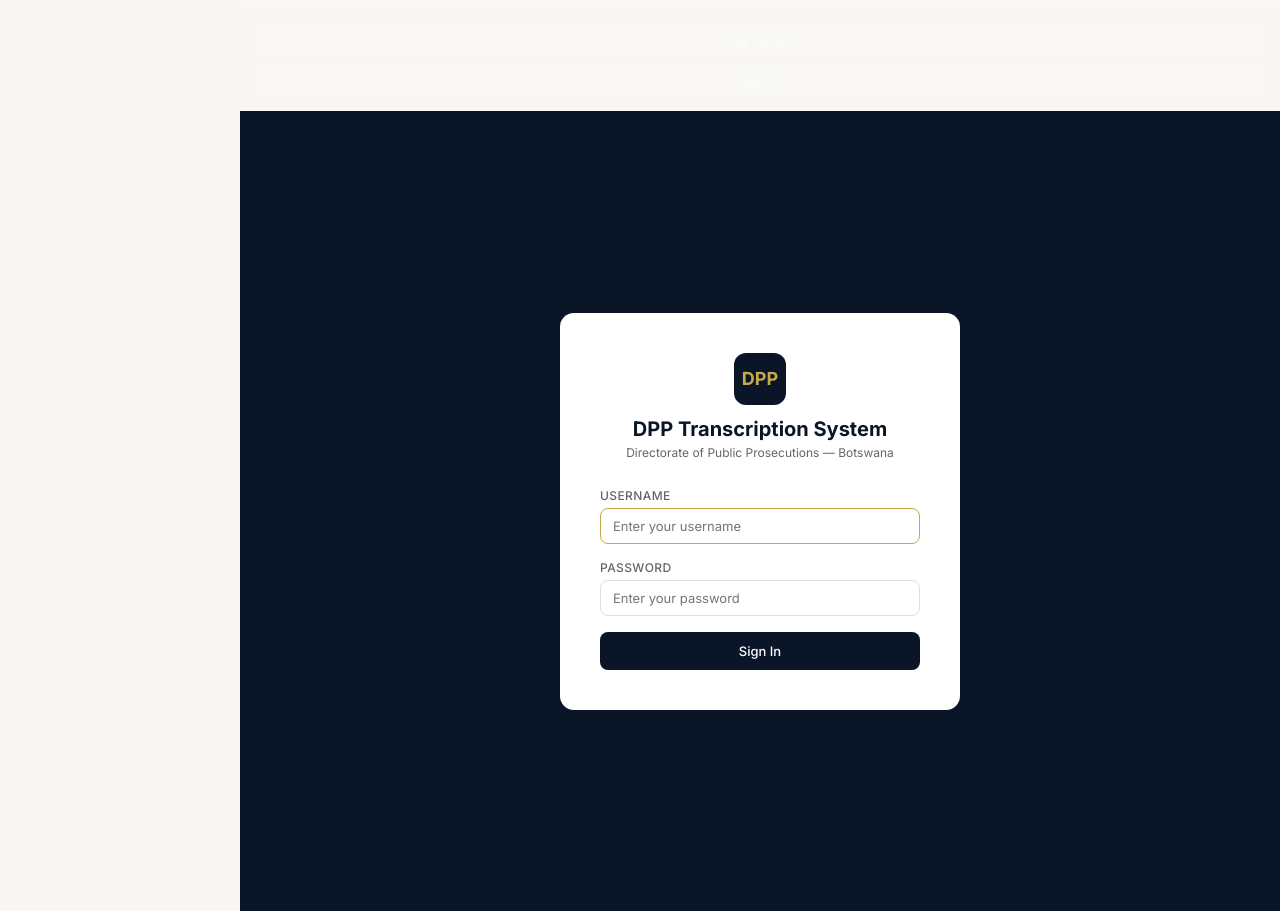
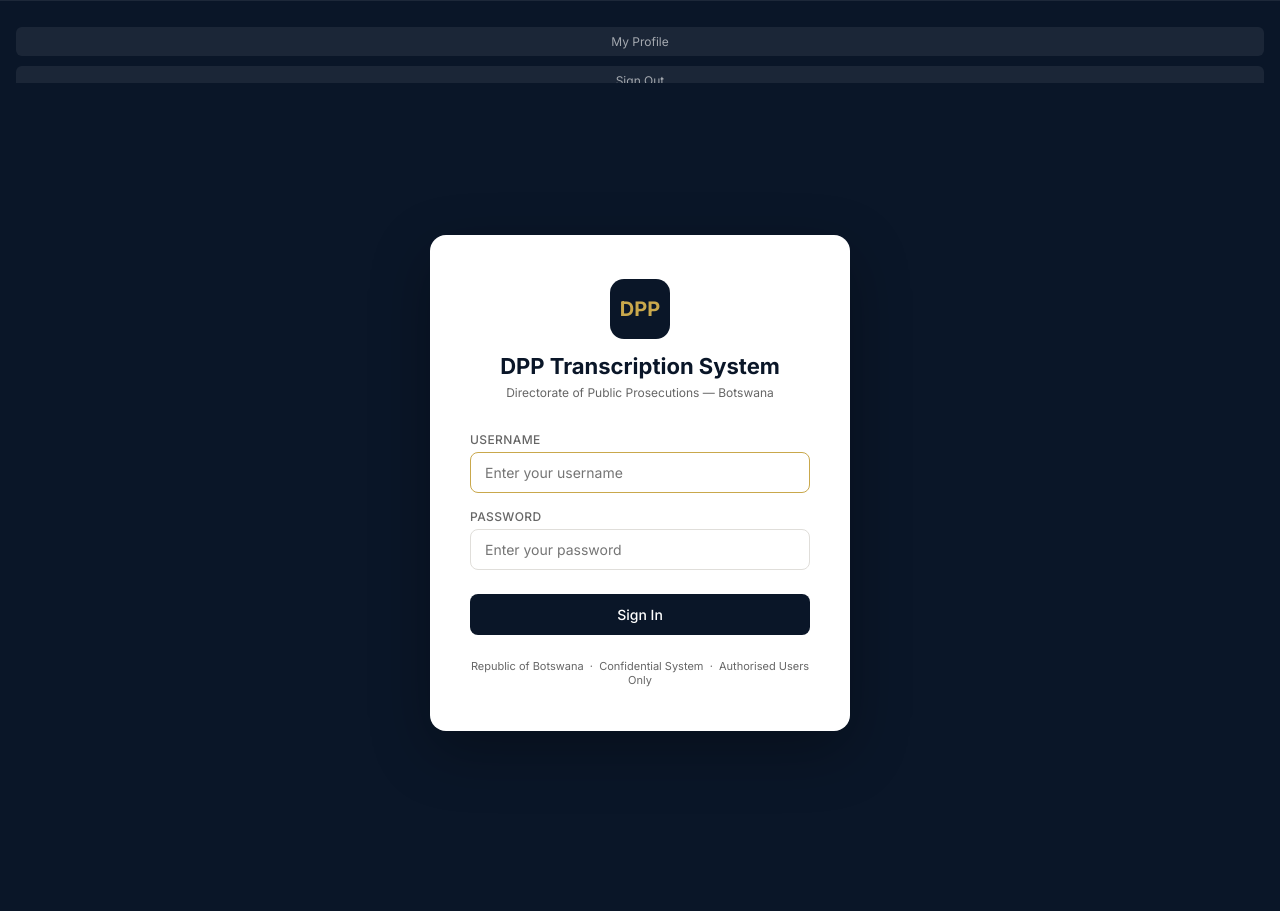
Before and after one commit to Kealeboga-Mozingwane/dpp-system, a Flask app: page /login in a window 1280 px wide. After the commit the page ends 731 px from the top, so only its background shows below. Run offline with Flask 3, Linux system fonts and the light colour scheme.

Commit message:
fix: login page layout and centering

```diff
--- a/app/templates/auth/login.html
+++ b/app/templates/auth/login.html
@@ -2,17 +2,75 @@
 {% block title %}Sign In — DPP{% endblock %}
 {% block content %}
 <style>
-.login-wrap{min-height:100vh;display:flex;align-items:center;justify-content:center;
-  background:var(--navy);margin:-28px}
-.login-box{background:white;border-radius:14px;padding:40px;width:100%;max-width:400px}
-.login-logo{text-align:center;margin-bottom:28px}
-.login-logo .mark{width:52px;height:52px;background:var(--navy);border-radius:12px;
-  display:flex;align-items:center;justify-content:center;font-size:18px;
-  font-weight:700;color:var(--gold);margin:0 auto 12px}
-.login-logo h1{font-size:20px;font-weight:700;color:var(--navy)}
-.login-logo p{font-size:12px;color:var(--muted);margin-top:4px}
-.btn-block{width:100%;padding:11px}
+body { background: var(--navy) !important; }
+.content { padding: 0 !important; }
+.login-wrap {
+  min-height: 100vh;
+  display: flex;
+  align-items: center;
+  justify-content: center;
+  background: var(--navy);
+  margin: -28px;
+}
+.login-box {
+  background: white;
+  border-radius: 16px;
+  padding: 44px 40px;
+  width: 100%;
+  max-width: 420px;
+  box-shadow: 0 20px 60px rgba(0,0,0,0.3);
+}
+.login-logo {
+  text-align: center;
+  margin-bottom: 32px;
+}
+.login-logo .mark {
+  width: 60px;
+  height: 60px;
+  background: var(--navy);
+  border-radius: 14px;
+  display: flex;
+  align-items: center;
+  justify-content: center;
+  font-size: 20px;
+  font-weight: 700;
+  color: var(--gold);
+  margin: 0 auto 14px;
+}
+.login-logo h1 {
+  font-size: 22px;
+  font-weight: 700;
+  color: var(--navy);
+  margin-bottom: 6px;
+}
+.login-logo p {
+  font-size: 12px;
+  color: var(--muted);
+}
+.btn-block {
+  width: 100%;
+  padding: 12px;
+  font-size: 14px;
+  margin-top: 4px;
+}
+.divider {
+  text-align: center;
+  margin: 20px 0;
+  font-size: 11px;
+  color: var(--muted);
+  text-transform: uppercase;
+  letter-spacing: 0.8px;
+  border-top: 1px solid var(--border);
+  padding-top: 16px;
+}
+.login-footer {
+  text-align: center;
+  margin-top: 24px;
+  font-size: 11px;
+  color: var(--muted);
+}
 </style>
+
 <div class="login-wrap">
   <div class="login-box">
     <div class="login-logo">
@@ -20,22 +78,39 @@
       <h1>DPP Transcription System</h1>
       <p>Directorate of Public Prosecutions — Botswana</p>
     </div>
+
     {% with messages = get_flashed_messages(with_categories=true) %}
-      {% if messages %}{% for category, message in messages %}
-        <div class="flash flash-{{ category }}">{{ message }}</div>
-      {% endfor %}{% endif %}
+      {% if messages %}
+        {% for category, message in messages %}
+          <div class="flash flash-{{ category }}" style="margin-bottom:16px">
+            {{ message }}
+          </div>
+        {% endfor %}
+      {% endif %}
     {% endwith %}
+
     <form method="POST">
       <div class="form-group">
         <label class="form-label">Username</label>
-        <input type="text" name="username" class="form-control" placeholder="Enter your username" required autofocus>
+        <input type="text" name="username" class="form-control"
+               placeholder="Enter your username"
+               value="{{ request.form.get('username', '') }}"
+               required autofocus
+               style="padding:11px 14px;font-size:14px">
       </div>
-      <div class="form-group">
+      <div class="form-group" style="margin-bottom:20px">
         <label class="form-label">Password</label>
-        <input type="password" name="password" class="form-control" placeholder="Enter your password" required>
+        <input type="password" name="password" class="form-control"
+               placeholder="Enter your password"
+               required
+               style="padding:11px 14px;font-size:14px">
       </div>
       <button type="submit" class="btn btn-primary btn-block">Sign In</button>
     </form>
+
+    <div class="login-footer">
+      Republic of Botswana &nbsp;·&nbsp; Confidential System &nbsp;·&nbsp; Authorised Users Only
+    </div>
   </div>
 </div>
 {% endblock %}
--- a/app/templates/base.html
+++ b/app/templates/base.html
@@ -148,7 +148,7 @@ tr:hover td{background:var(--surface)}
 </div>
 {% endif %}
 
-<div class="main">
+<div class="main" style="{% if not current_user.is_authenticated %}margin-left:0{% endif %}">
   {% if current_user.is_authenticated %}
   <div class="topbar">
     <div class="topbar-title">{% block page_title %}{% endblock %}</div>
```
